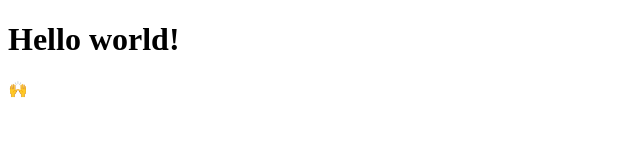
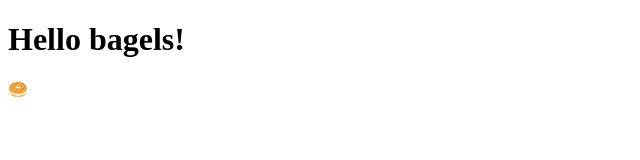
Before and after one commit to mafajardo23/first-website, a plain HTML site: page index.html in a window 1280 px wide. Shown: the full height of the page, 0-640 px from the left. Drawn offline with Linux system fonts and the light colour scheme.

Commit message:
The bagel site

```diff
--- a/index.html
+++ b/index.html
@@ -1,12 +1,12 @@
 <!DOCTYPE html>
 <html>
 <head>
-<title>My first github.io website</title>
+<title>The Bagel Site</title>
 </head>
 <body>
 
-<h1>Hello world!</h1>
-<p>🙌</p>
+<h1>Hello bagels!</h1>
+<p>🥯</p>
 
 </body>
 </html>
```
